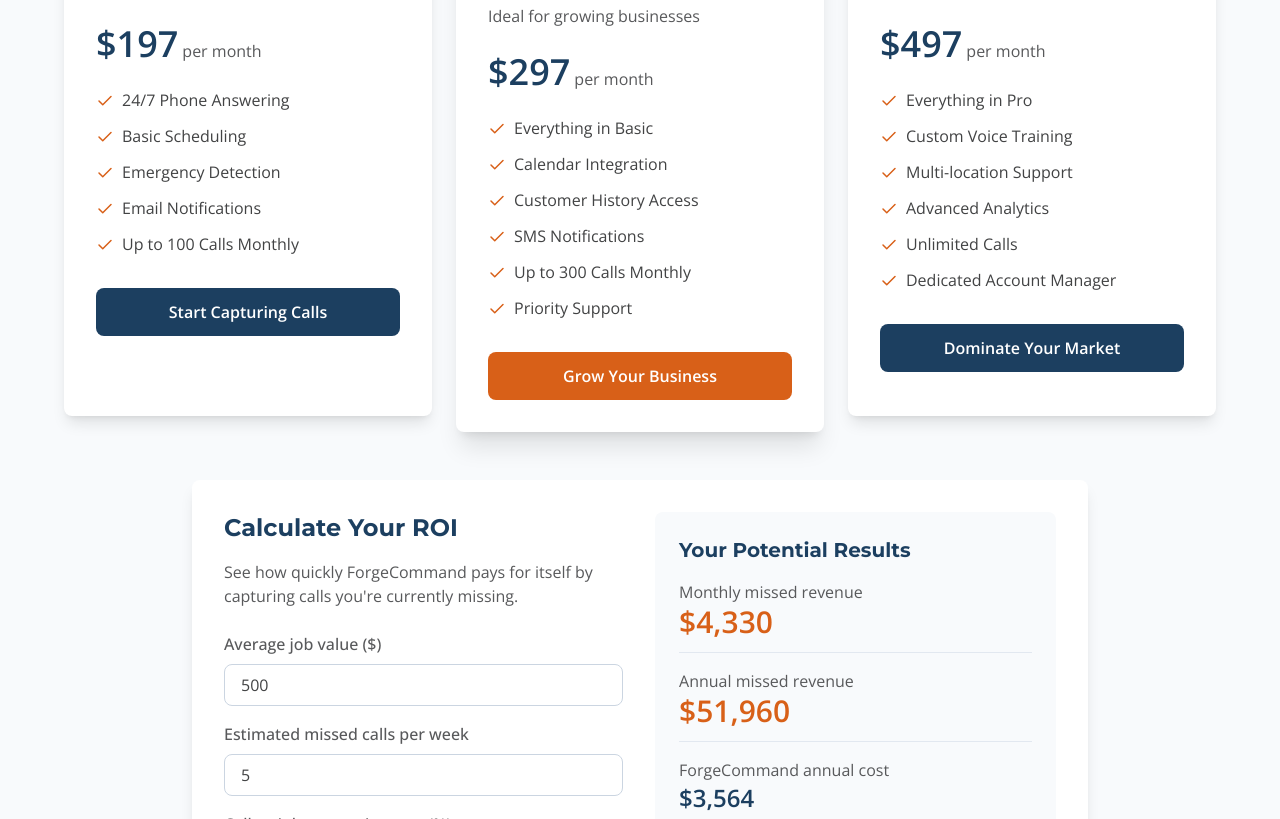
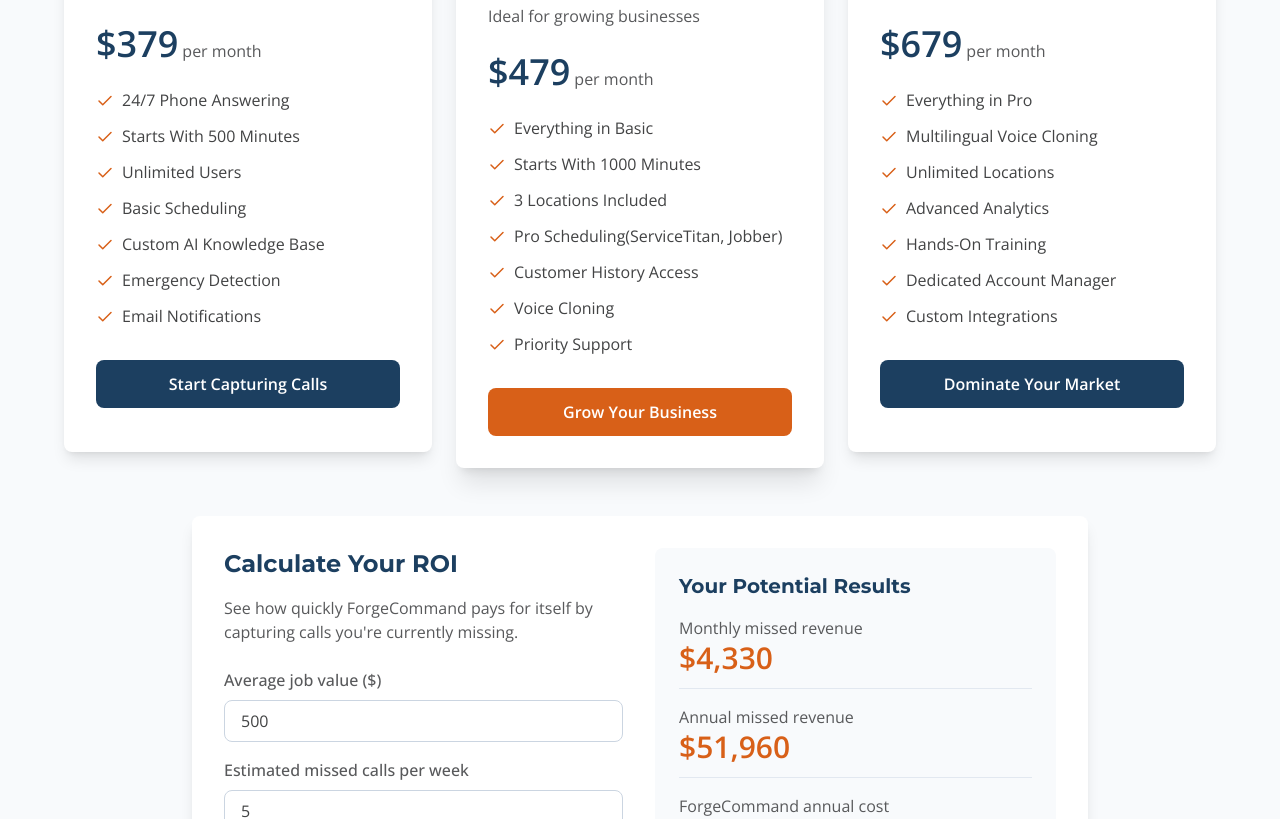
Before and after one commit to taren-cary/forge_command_landing, a React (Vite) app: page / in a window 1280 px wide. Shown: the part 5815-6634 px from the top of the page. Built offline with nearby package versions, Linux system fonts and the light colour scheme.

Commit message:
Updated Pricing

```diff
--- a/src/components/Pricing.tsx
+++ b/src/components/Pricing.tsx
@@ -10,30 +10,33 @@ const Pricing = () => {
   const plans = [
     {
       name: "Basic Dispatch",
-      price: "$197",
+      price: "$379",
       period: "per month",
       description: "Perfect for independent contractors",
       features: [
         "24/7 Phone Answering",
+        "Starts With 500 Minutes",
+        "Unlimited Users",
         "Basic Scheduling",
+        "Custom AI Knowledge Base",
         "Emergency Detection",
-        "Email Notifications",
-        "Up to 100 Calls Monthly"
+        "Email Notifications"
       ],
       cta: "Start Capturing Calls",
       highlighted: false
     },
     {
       name: "Pro Dispatch",
-      price: "$297",
+      price: "$479",
       period: "per month",
       description: "Ideal for growing businesses",
       features: [
         "Everything in Basic",
-        "Calendar Integration",
+        "Starts With 1000 Minutes",
+        "3 Locations Included",
+        "Pro Scheduling(ServiceTitan, Jobber)",
         "Customer History Access",
-        "SMS Notifications",
-        "Up to 300 Calls Monthly",
+        "Voice Cloning",
         "Priority Support"
       ],
       cta: "Grow Your Business",
@@ -41,16 +44,17 @@ const Pricing = () => {
     },
     {
       name: "Master Dispatch",
-      price: "$497",
+      price: "$679",
       period: "per month",
       description: "For established businesses",
       features: [
         "Everything in Pro",
-        "Custom Voice Training",
-        "Multi-location Support",
+        "Multilingual Voice Cloning",
+        "Unlimited Locations",
         "Advanced Analytics",
-        "Unlimited Calls",
-        "Dedicated Account Manager"
+        "Hands-On Training",
+        "Dedicated Account Manager",
+        "Custom Integrations"
       ],
       cta: "Dominate Your Market",
       highlighted: false
```
